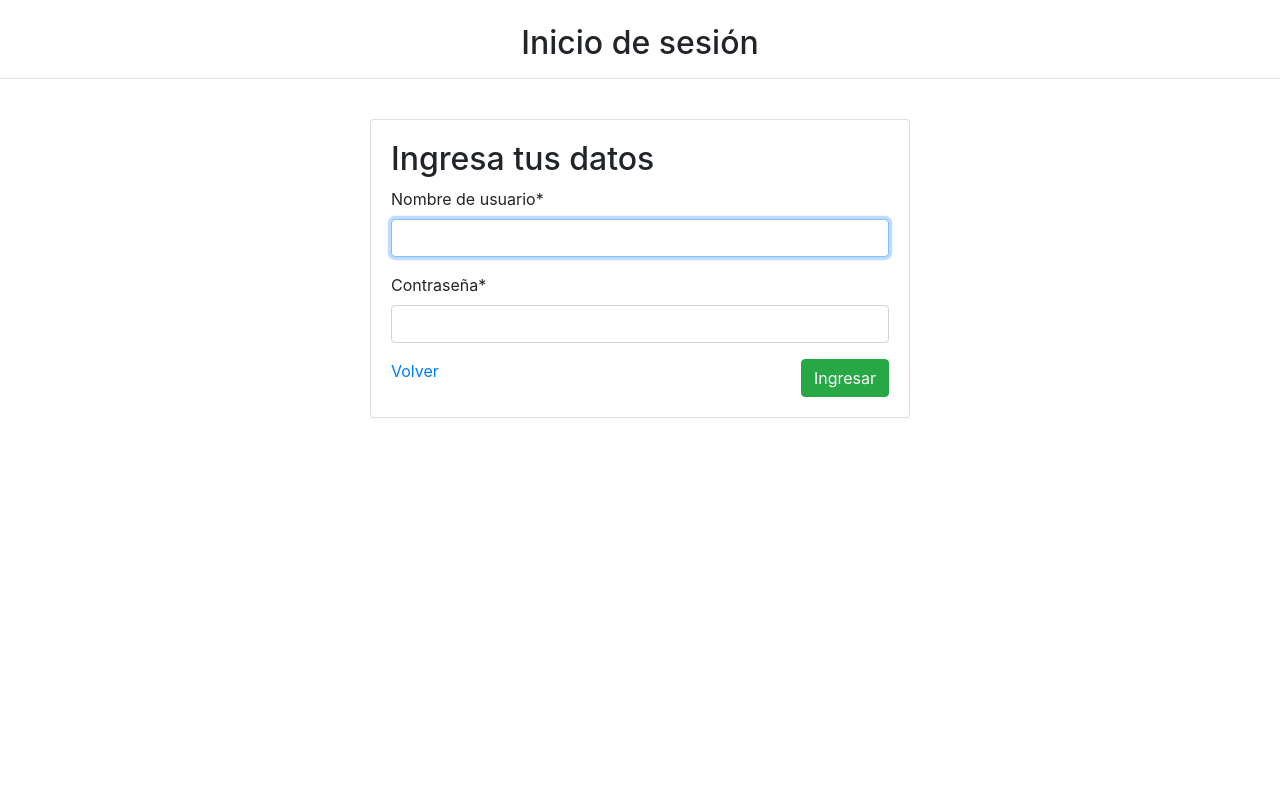
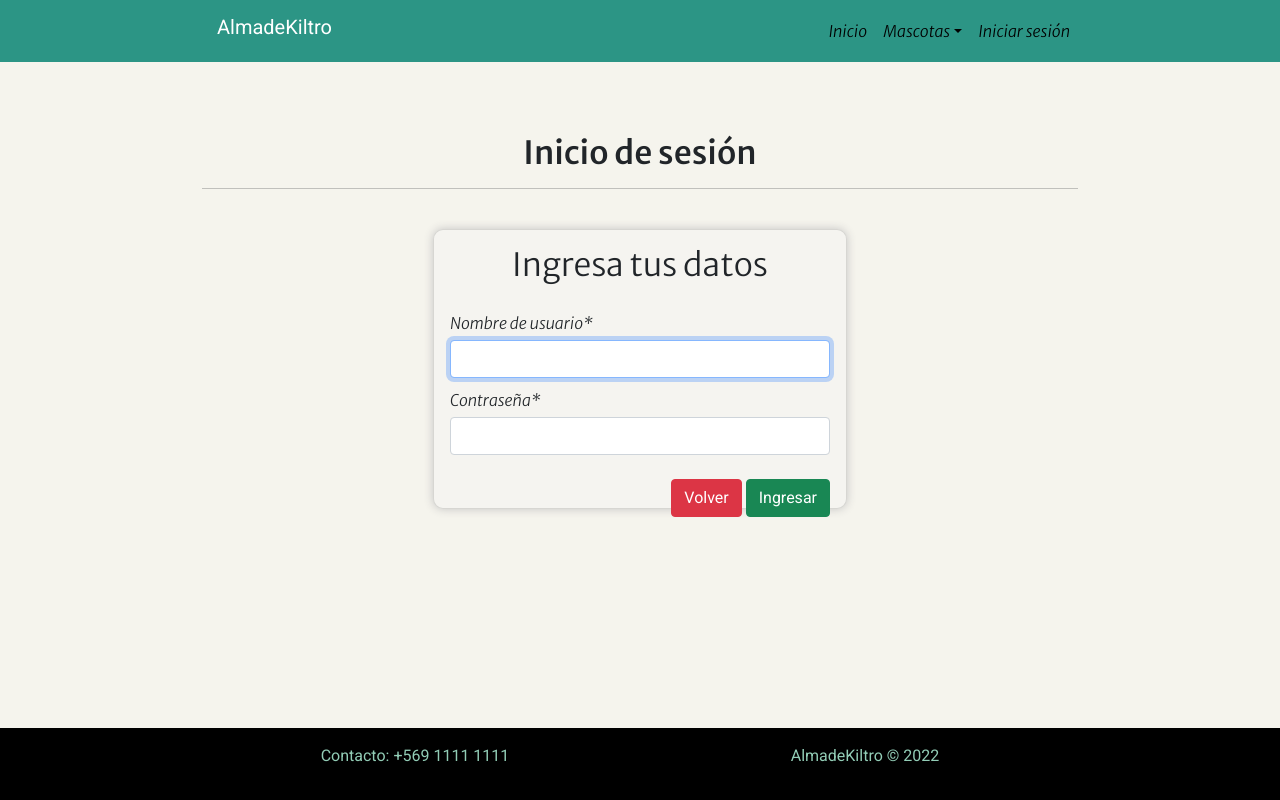
Before and after one commit to Robert96Bustos/AlmadeKiltro, a Django app: page /accounts/login/ in a window 1280 px wide. Run offline with Django 4.2, Linux system fonts and the light colour scheme; some libraries are stand-ins or nearby versions.

Commit message:
cambios en todos los estilos generales

```diff
--- /dev/null
+++ b/app/static/app/css/login.css
@@ -0,0 +1,23 @@
+#card-login{
+    height: 35vh;
+    box-shadow: 0px 0px 10px #c5c4c4;
+    border-radius: 10px;
+    background-color: rgba(245, 245, 245, 0.4);
+}
+#letraInicio{
+    font-family: 'Merriweather Sans', sans-serif;
+    font-style: semi-bold;
+    font-weight:500;
+}
+#letraIngresa{
+    font-family: 'Merriweather Sans', sans-serif;
+    font-style: medium;
+    font-weight:300;
+}
+label{
+    font-family: 'Merriweather Sans', sans-serif;
+    font-style: italic;
+    font-weight:300;
+    margin-top: 10px;
+    margin-bottom: 5px;
+}
--- /dev/null
+++ b/app/static/app/css/navbar.css
@@ -0,0 +1,172 @@
+@import url('https://fonts.googleapis.com/css?family=Roboto');
+
+body{
+	font-family: 'Roboto', sans-serif;
+}
+* {
+	margin: 0;
+	padding: 0;
+}
+i {
+	margin-right: 10px;
+}
+/*----------bootstrap-navbar-css------------*/
+.navbar-logo{
+	padding: 15px;
+	color: #fff;
+}
+.navbar-mainbg{
+	background-color: #2c9585;
+	padding: 0px;
+}
+.nav-link{
+	color: black !important;
+}
+
+
+/* #navbarSupportedContent{
+	overflow: hidden;
+	position: relative;
+}
+#navbarSupportedContent ul{
+	padding: 0px;
+	margin: 0px;
+}
+#navbarSupportedContent ul li a i{
+	margin-right: 10px;
+}
+#navbarSupportedContent li {
+	list-style-type: none;
+	float: left;
+}
+#navbarSupportedContent ul li a{
+	color: rgba(255,255,255,0.5);
+    text-decoration: none;
+    font-size: 15px;
+    display: block;
+    padding: 20px 20px;
+    transition-duration:0.6s;
+	transition-timing-function: cubic-bezier(0.68, -0.55, 0.265, 1.55);
+    position: relative;
+}
+#navbarSupportedContent>ul>li.active>a{
+	color: #92cdb6;
+	background-color: transparent;
+	transition: all 0.7s;
+}
+#navbarSupportedContent a:not(:only-child):after {
+	content: "\f105";
+	position: absolute;
+	right: 20px;
+	top: 10px;
+	font-size: 14px;
+	font-family: "Font Awesome 5 Free";
+	display: inline-block;
+	padding-right: 3px;
+	vertical-align: middle;
+	font-weight: 900;
+	transition: 0.5s;
+}
+#navbarSupportedContent .active>a:not(:only-child):after {
+	transform: rotate(90deg);
+}
+.hori-selector{
+	display:inline-block;
+	position:absolute;
+	height: 100%;
+	top: 0px;
+	left: 0px;
+	transition-duration:0.6s;
+	transition-timing-function: cubic-bezier(0.68, -0.55, 0.265, 1.55);
+	background-color: #fff;
+	border-top-left-radius: 15px;
+	border-top-right-radius: 15px;
+	margin-top: 10px;
+}
+.hori-selector .right,
+.hori-selector .left{
+	position: absolute;
+	width: 25px;
+	height: 25px;
+	background-color: #fff;
+	bottom: 10px;
+}
+.hori-selector .right{
+	right: -25px;
+}
+.hori-selector .left{
+	left: -25px;
+}
+.hori-selector .right:before,
+.hori-selector .left:before{
+	content: '';
+    position: absolute;
+    width: 50px;
+    height: 50px;
+    border-radius: 50%;
+    background-color: #2c9585;
+}
+.hori-selector .right:before{
+	bottom: 0;
+    right: -25px;
+}
+.hori-selector .left:before{
+	bottom: 0;
+    left: -25px;
+}
+
+
+@media(min-width: 992px){
+	.navbar-expand-custom {
+	    -ms-flex-flow: row nowrap;
+	    flex-flow: row nowrap;
+	    -ms-flex-pack: start;
+	    justify-content: flex-start;
+	}
+	.navbar-expand-custom .navbar-nav {
+	    -ms-flex-direction: row;
+	    flex-direction: row;
+	}
+	.navbar-expand-custom .navbar-toggler {
+	    display: none;
+	}
+	.navbar-expand-custom .navbar-collapse {
+	    display: -ms-flexbox!important;
+	    display: flex!important;
+	    -ms-flex-preferred-size: auto;
+	    flex-basis: auto;
+	}
+}
+
+
+@media (max-width: 991px){
+	#navbarSupportedContent ul li a{
+		padding: 12px 30px;
+	}
+	.hori-selector{
+		margin-top: 0px;
+		margin-left: 10px;
+		border-radius: 0;
+		border-top-left-radius: 25px;
+		border-bottom-left-radius: 25px;
+	}
+	.hori-selector .left,
+	.hori-selector .right{
+		right: 10px;
+	}
+	.hori-selector .left{
+		top: -25px;
+		left: auto;
+	}
+	.hori-selector .right{
+		bottom: -25px;
+	}
+	.hori-selector .left:before{
+		left: -25px;
+		top: -25px;
+	}
+	.hori-selector .right:before{
+		bottom: -25px;
+		left: -25px;
+	}
+} */
--- a/app/static/app/css/style.css
+++ b/app/static/app/css/style.css
@@ -11,23 +11,15 @@ img {
     transform: scaleX(-1);
 }
 
-body {
-    background: #2BC0E4;
-    /* fallback for old browsers */
-    background: -webkit-linear-gradient(to right, #EAECC6, #2BC0E4);
-    /* Chrome 10-25, Safari 5.1-6 */
-    background: linear-gradient(to left, #EAECC6, #2BC0E4);
-    /* W3C, IE 10+/ Edge, Firefox 16+, Chrome 26+, Opera 12+, Safari 7+ */
-    margin: 0;
-    margin-bottom: 40px;
+body{
+    background-color: #F5f4ed;
 }
-
 .container {
     max-width: 900px;
 }
 
 footer {
-    background-color: black;
+    background-color: #000000;
     position: absolute;
     bottom: 0;
     width: 100%;
@@ -37,3 +29,11 @@ footer {
 #content-footer {
     color: #ffff;
 }
+p{
+    color: #92cdb6 ;
+}
+.nav-link{
+    font-family: 'Merriweather Sans', sans-serif;
+    font-style: italic;
+    font-weight:300;
+}
--- /dev/null
+++ b/app/static/app/js/navbar.js
@@ -0,0 +1,5 @@
+
+$(".navbar-toggler").click(function(){
+	$(".navbar-collapse").slideToggle(300);
+	setTimeout(function(){ test(); });
+});
--- a/app/templates/app/base.html
+++ b/app/templates/app/base.html
@@ -5,37 +5,69 @@
     <meta charset="UTF-8">
     <meta http-equiv="X-UA-Compatible" content="IE=edge">
     <meta name="viewport" content="width=device-width, initial-scale=1.0">
+
+    <link href="https://cdn.jsdelivr.net/npm/bootstrap@5.1.3/dist/css/bootstrap.min.css" rel="stylesheet" integrity="sha384-1BmE4kWBq78iYhFldvKuhfTAU6auU8tT94WrHftjDbrCEXSU1oBoqyl2QvZ6jIW3" crossorigin="anonymous">
+    <link href="https://fonts.googleapis.com/css2?family=Merriweather+Sans:ital,wght@0,300;0,400;0,500;0,600;0,700;0,800;1,300;1,400;1,500;1,600;1,700;1,800&display=swap" rel="stylesheet">
+    <link rel="stylesheet" href="../../static/app/css/navbar.css">
+    <link rel="stylesheet" href="../../static/app/css/style.css">
+
+
     <title>Inicio</title>
 
 
     <!-- cargar css en django-->
-    {% load static %} {% block css %} {% endblock %}
+    {% load static %}
+
+    {% block css %}
+    {% endblock %}
 
 </head>
 
 <body>
     <!-- Navbar -->
-    <div class="navbar navbar-expand-lg navbar-light bg-light">
+    <div class="navbar navbar-expand-lg navbar-mainbg">
         <!-- Cambie de color y aparezca como titulo del navbar -->
         <div class="container">
-            <h1 class="fw-bold">AlmadeKiltro</h1>
-            <button class="navbar-toggler" data-toggle="collapse" data-target="#miLista">
-                <span class="navbar-toggler-icon"></span>
+            <h1 class="navbar-brand navbar-logo">AlmadeKiltro</h1>
+            <button class="navbar-toggler" type="button" aria-controls="navbarSupportedContent" aria-expanded="false" aria-label="Toggle navigation">
+                <svg xmlns="http://www.w3.org/2000/svg" width="25" height="auto" fill="currentColor" class="bi bi-list text-white" viewBox="0 0 16 16">
+                    <path fill-rule="evenodd" d="M2.5 12a.5.5 0 0 1 .5-.5h10a.5.5 0 0 1 0 1H3a.5.5 0 0 1-.5-.5zm0-4a.5.5 0 0 1 .5-.5h10a.5.5 0 0 1 0 1H3a.5.5 0 0 1-.5-.5zm0-4a.5.5 0 0 1 .5-.5h10a.5.5 0 0 1 0 1H3a.5.5 0 0 1-.5-.5z"/>
+                  </svg>
             </button>
-            <div class="navbar-collapse collapse justify-content-end" id="miLista">
-                <div class="navbar-nav">
-                    <a href="{% url 'home' %}" class="nav-link">Inicio</a>
-                    <a href="{% url 'mascotas' %}" class="nav-link">Adoptar</a>
-                    <a href="{% url 'agregar_mascota' %}" class="nav-link">Agregar mascotas</a>
-                    <a href="{% url 'listar_mascotas' %}" class="nav-link">Ver mascotas</a>
-                    <!-- Si está autenticado -->
-                    {% if user.is_authenticated %}
-                    <a href="{% url 'logout' %}" class="nav-link">Cerrar sesión</a>
-                    <a href="#" class="nav-link">@{{ user.username }}</a>
+            <div class="navbar-collapse collapse justify-content-end" id="navbarSupportedContent">
+                <ul class="navbar-nav ml-auto">
+                    <div class="hori-selector">
+                        <div class="left">
+                        </div>
+                        <div class="right">
+                        </div>
+                    </div>
+                    <li class="nav-item active">
+                        <a class="nav-link" href="{% url 'home' %}">Inicio</a>
+                    </li>
+                    <li class="nav-item dropdown">
+                        <a class="nav-link dropdown-toggle" href="#" role="button" data-toggle="dropdown" aria-haspopup="true" aria-expanded="false">Mascotas</a>
+                        <div class="dropdown-menu" aria-labelledby="navbarDropdown" >
+                            <a class="dropdown-item" href="{% url 'mascotas' %}">Adoptar una Mascota</a>
+                            <a class="dropdown-item" href="{% url 'agregar_mascota' %}">Agregar mascotas</a>
+                            <a class="dropdown-item" href="{% url 'listar_mascotas' %}">Ver mascotas</a>
+                        </div>
+                    </li>
+                     <!-- Si está autenticado -->
+                     {% if user.is_authenticated %}
+                    <li class="nav-item">
+                        <a class="nav-link" href="{% url 'logout' %}">Cerrar sesión</a>
+                    </li>
+                    <li class="nav-item">
+                        <a class="nav-link" href="#">@{{ user.username }}</a>
+                    </li>
                     <!-- Si no está autenticado -->
                     {% else %}
-                    <a href="{% url 'login' %}" class="nav-link">Iniciar sesión</a> {% endif %}
-                </div>
+                    <li class="nav-item">
+                        <a class="nav-link" href="{% url 'login' %}">Iniciar sesión</a>
+                    </li>
+                    {% endif %}
+                </ul>
             </div>
         </div>
     </div>
@@ -49,7 +81,7 @@
     <br><br>
 
     <!-- Footer -->
-    <footer class="bg-dark">
+    <footer class="fixed-bottom">
         <div class="container">
             <div class="row text-center py-3" id="content-footer">
                 <div class="col-md-6">
@@ -71,7 +103,18 @@
             "icon": "success"
         })
     </script>
-    {% endfor %} {% endif %} {% block js %} {% endblock %}
+    {% endfor %} {% endif %}
+
+    {% block js %}
+
+
+    {% endblock %}
+
+    <script src="https://code.jquery.com/jquery-3.4.1.min.js"></script>
+    <script src="https://cdn.jsdelivr.net/npm/popper.js@1.12.9/dist/umd/popper.min.js" integrity="sha384-ApNbgh9B+Y1QKtv3Rn7W3mgPxhU9K/ScQsAP7hUibX39j7fakFPskvXusvfa0b4Q" crossorigin="anonymous"></script>
+    <script src="https://cdn.jsdelivr.net/npm/bootstrap@4.0.0/dist/js/bootstrap.min.js" integrity="sha384-JZR6Spejh4U02d8jOt6vLEHfe/JQGiRRSQQxSfFWpi1MquVdAyjUar5+76PVCmYl" crossorigin="anonymous"></script>
+    <script src="../../static/app/js/navbar.js"></script>
+
 </body>
 
 </html>
--- a/app/templates/app/contacto.html
+++ b/app/templates/app/contacto.html
@@ -7,7 +7,8 @@
 {% block css %}
 <!-- Bootstrap CSS -->
 <link rel="stylesheet" href="https://cdn.jsdelivr.net/npm/bootstrap@4.6.1/dist/css/bootstrap.min.css" integrity="sha384-zCbKRCUGaJDkqS1kPbPd7TveP5iyJE0EjAuZQTgFLD2ylzuqKfdKlfG/eSrtxUkn" crossorigin="anonymous">
-<link rel="stylesheet" href="{% static 'app/css/mascotas.css' %}"> {% endblock %}
+<link rel="stylesheet" href="{% static 'app/css/mascotas.css' %}">
+{% endblock %}
 
 <!-- BLOCK CONTENIDO -->
 {% block contenido %}
--- a/app/templates/app/home.html
+++ b/app/templates/app/home.html
@@ -13,7 +13,9 @@
 {% block css %}
 <!-- Bootstrap CSS -->
 <link href="https://cdn.jsdelivr.net/npm/bootstrap@5.1.3/dist/css/bootstrap.min.css" rel="stylesheet" integrity="sha384-1BmE4kWBq78iYhFldvKuhfTAU6auU8tT94WrHftjDbrCEXSU1oBoqyl2QvZ6jIW3" crossorigin="anonymous">
-<link rel="stylesheet" href="{% static 'app/css/style.css' %}"> {% endblock %}
+<link rel="stylesheet" href="{% static 'app/css/style.css' %}">
+
+{% endblock %}
 
 <!-- BLOCK CONTENIDO -->
 {% block contenido %}
--- a/app/templates/registration/login.html
+++ b/app/templates/registration/login.html
@@ -1,32 +1,34 @@
-<!DOCTYPE html>
-<html lang="en">
+{% extends 'app/base.html' %}
 
-<head>
-    <meta charset="UTF-8">
-    <meta http-equiv="X-UA-Compatible" content="IE=edge">
-    <meta name="viewport" content="width=device-width, initial-scale=1.0">
-    <!-- Bootstrap CSS -->
-    <link rel="stylesheet" href="https://cdn.jsdelivr.net/npm/bootstrap@4.6.1/dist/css/bootstrap.min.css" integrity="sha384-zCbKRCUGaJDkqS1kPbPd7TveP5iyJE0EjAuZQTgFLD2ylzuqKfdKlfG/eSrtxUkn" crossorigin="anonymous">
+<!-- CARGA ARCHIVOS ESTATICOS -->
+{% load static %}
 
-    <title>Inicio de sesión</title>
-</head>
+<!-- BLOCK CSS -->
+{% block css %}
+<link rel="stylesheet" href="{% static 'app/css/login.css' %}">
+{% endblock %}
 
-<body>
+{% block contenido %}
     {% load crispy_forms_tags %}
+
     <br>
-    <h2 class="fw-bold text-center">Inicio de sesión</h2>
+    <h2 class="text-center" id="letraInicio">Inicio de sesión</h2>
     <hr>
     <div class="container">
         <br>
         <div class="row">
             <div class="col-12 col-md-6 offset-md-3">
-                <div class="card">
+                <div class="card" id="card-login">
                     <div class="card-body">
-                        <h2>Ingresa tus datos</h2>
+                        <h2 id="letraIngresa" class="text-center pb-2">Ingresa tus datos</h2>
                         <form action="" method="POST">
                             {% csrf_token %} {{form | crispy}}
-                            <a href="{% url 'home'%}">Volver</a>
-                            <input type="submit" class="btn btn-success float-right" value="Ingresar">
+                            <div class="d-flex justify-content-end">
+                                <a class="btn btn-danger mt-4" href="{% url 'home'%}">Volver</a>
+                                &nbsp;
+                                <input type="submit" class="btn btn-success float-right mt-4" value="Ingresar">
+                            </div>
+
 
                         </form>
                     </div>
@@ -36,6 +38,4 @@
 
     </div>
 
-</body>
-
-</html>
+{% endblock %}
```
Also changed, not shown: app/static/app/css/mascotas.css (+13 -30 lines), app/templates/app/mascota/agregar.html (+4 -6 lines), app/templates/app/mascota/listar.html (+6 -8 lines), app/templates/app/mascotas.html (+12 -11 lines), db.sqlite3, media/mascota/perro_lindo.jpg (added).
